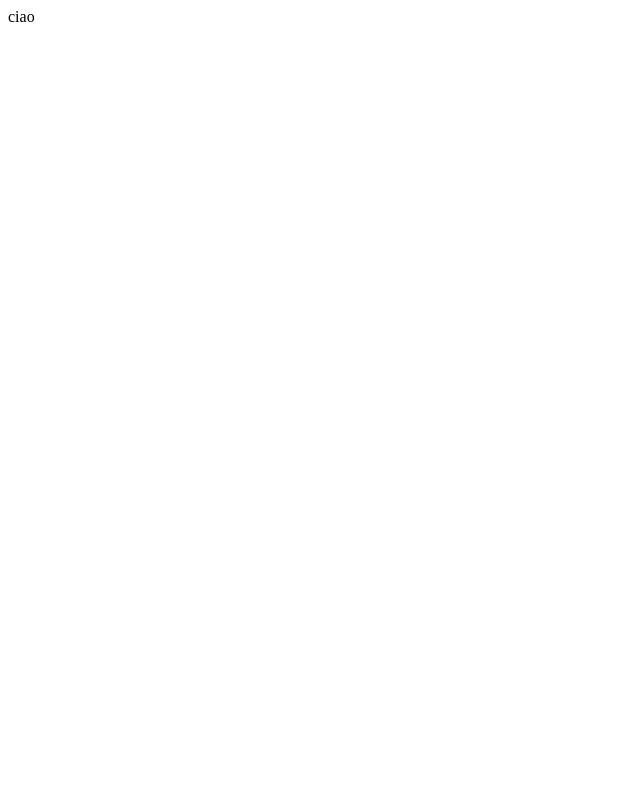
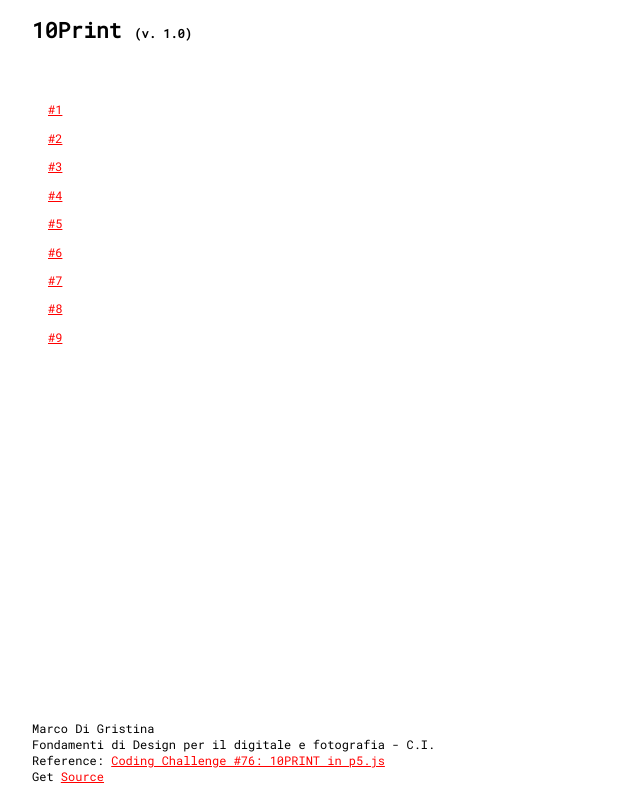
Before and after one commit to Eurostream/10Print_template, a plain HTML site: page index.html in a window 1280 px wide. Shown: the whole page, without its empty margins (0-640 px from the left). Drawn offline with nearby package versions, Linux system fonts and the light colour scheme.

Commit message:
Update index.html

```diff
--- a/index.html
+++ b/index.html
@@ -1 +1,68 @@
-ciao
+<html>
+
+  <head>
+    <title>MARCO DI GRISTINA</title>
+    <!--stabiliamo il tipo di font usato-->
+    <link href="https://fonts.googleapis.com/css?family=Roboto+Mono" rel="stylesheet">
+    <!--lo stile è gestito dal file css-->
+    <link rel="stylesheet" href="sketch.css">
+    <!--carichiamo la libreria-->
+    <script src="https://cdn.jsdelivr.net/npm/p5@1.9.2/lib/p5.js"></script>
+    <!--colleghiamo il nostro file script-->
+    <script src="pattern/Pattern_1_LinesSfumate.js"></script>
+  </head>
+
+  <!--Creiamo la gerarchia e i pulsanti per cambiare pagina tra i vari pattern-->
+  <body>
+    <section class="wrapper">
+
+      <header class="header">
+        <h1 class="header-title">10Print <span class="text-sm">(v. 1.0)</span></h1>
+      </header>
+
+      <nav class="nav">
+        <ul class="nav-list">
+          <li class="nav-list-item">
+            <a class="nav-list-item-link" href="HTML_1_LinesSfumate.html" title="" target="_self">#1</a>
+          </li>
+          <li class="nav-list-item">
+            <a class="nav-list-item-link" href="HTML_2_Archi.html" title="" target="_self">#2</a>
+          </li>
+          <li class="nav-list-item">
+            <a class="nav-list-item-link" href="HTML_3_SquareQR.html" title="" target="_self">#3</a>
+          </li>
+          <li class="nav-list-item">
+            <a class="nav-list-item-link" href="HTML_4_GeometricsColoured.html" title="" target="_self">#4</a>
+          </li>
+          <li class="nav-list-item">
+            <a class="nav-list-item-link" href="HTML_5_Geometrics.html" title="" target="_self">#5</a>
+          </li>
+          <li class="nav-list-item">
+            <a class="nav-list-item-link" href="HTML_6_Rain.html" title="" target="_self">#6</a>
+          </li>
+          <li class="nav-list-item">
+            <a class="nav-list-item-link" href="#" title="" target="_self">#7</a>
+          </li>
+          <li class="nav-list-item">
+            <a class="nav-list-item-link" href="#" title="" target="_self">#8</a>
+          </li>
+          <li class="nav-list-item">
+            <a class="nav-list-item-link" href="#" title="" target="_self">#9</a>
+          </li>
+        </ul>
+      </nav>
+
+      <footer class="info">
+        <ul class="info-list">
+          <li class="info-list-item">Marco Di Gristina</li>
+          <li class="info-list-item">Fondamenti di Design per il digitale e fotografia - C.I.</li>
+          <li class="info-list-item">Reference: <a href="https://www.youtube.com/watch?v=bEyTZ5ZZxZs" title="Coding Challenge #76: 10PRINT in p5.js" target="_blank">Coding Challenge #76: 10PRINT in p5.js</a></li>
+          <li class="info-list-item">Get <a href="10Print_08.js" title="Source">Source</a></li>
+        </ul>
+      </footer>
+
+    </section>
+
+  </body>
+
+</html>
```
